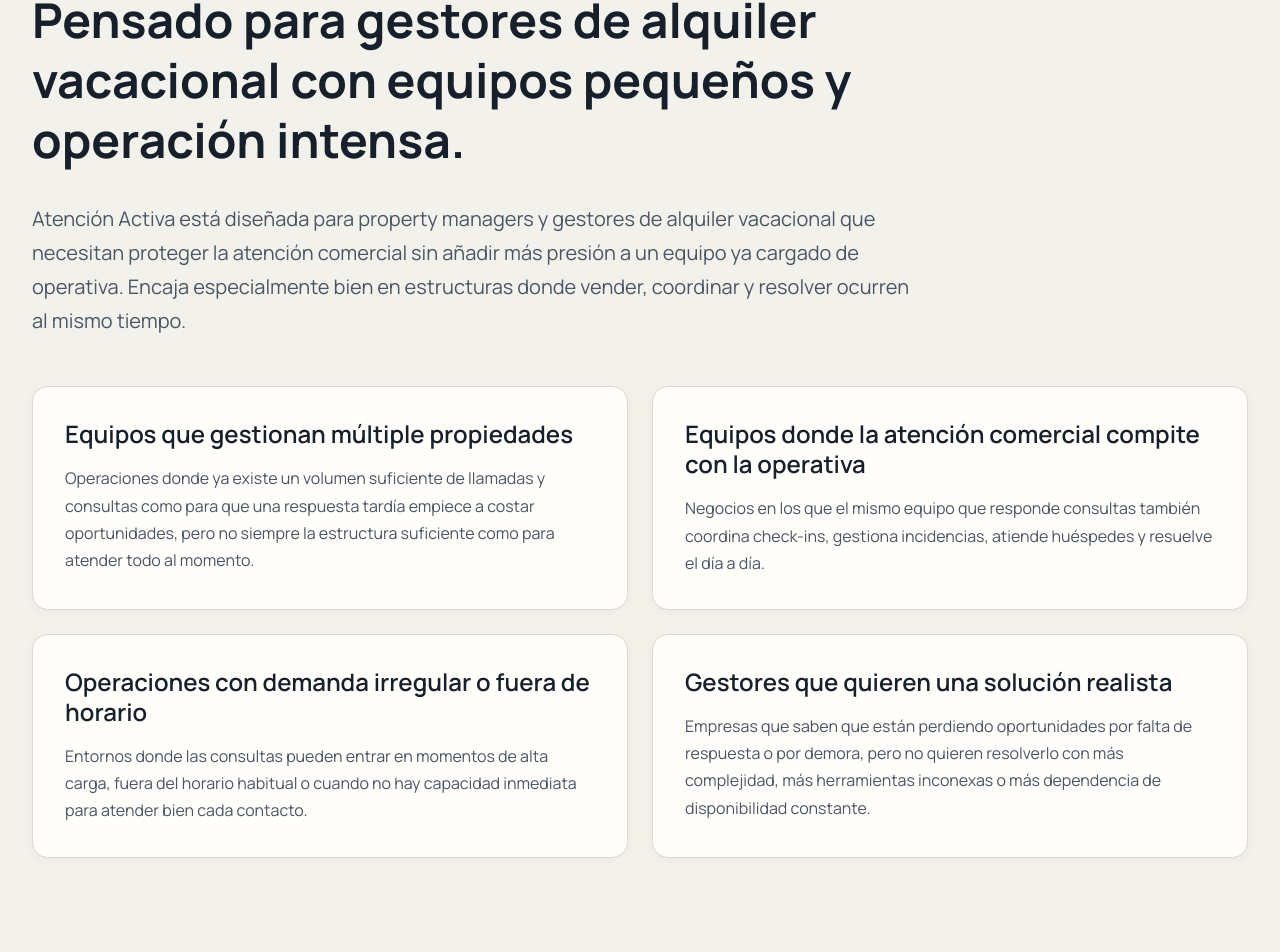
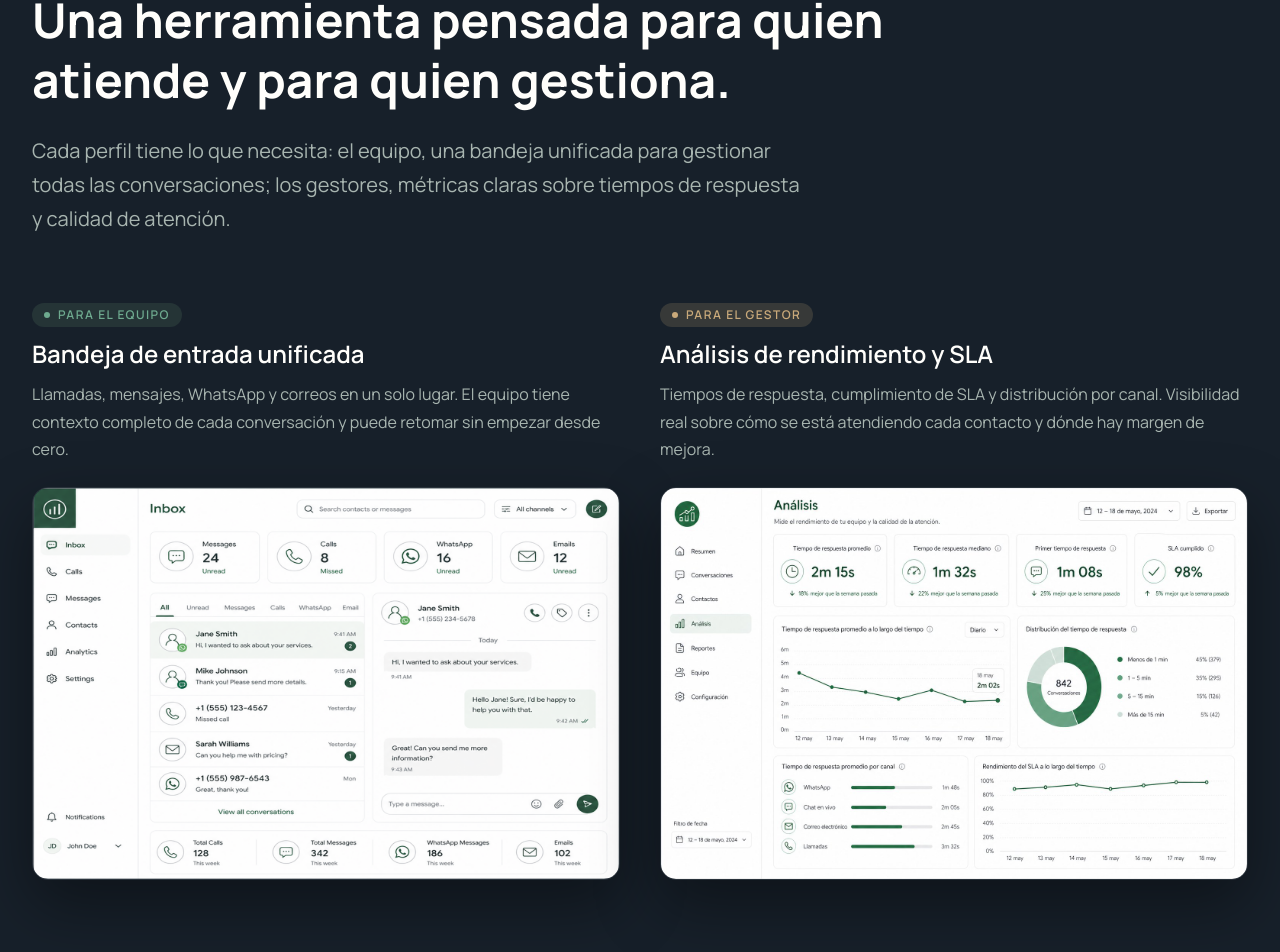
Before and after one commit to Phase4Labs/atencion_activa_web, a React (Vite) app: page / in a window 1280 px wide. Shown: the part 3138-4090 px from the top of the page. Built offline with nearby package versions, Linux system fonts and the light colour scheme; no server answers.

Commit message:
adding a section in the front page for the app

```diff
--- /dev/null
+++ b/src/app/components/VistaProducto.tsx
@@ -0,0 +1,145 @@
+export function VistaProducto() {
+  return (
+    <section
+      className="py-20 lg:py-28"
+      style={{ backgroundColor: "#17202A" }}
+    >
+      <div className="max-w-7xl mx-auto px-6 lg:px-8">
+        {/* Eyebrow */}
+        <div
+          className="text-xs uppercase tracking-widest mb-4"
+          style={{
+            color: "#C9A97A",
+            fontWeight: 600,
+            letterSpacing: "0.15em",
+          }}
+        >
+          La plataforma en detalle
+        </div>
+
+        {/* Title */}
+        <h2
+          className="text-3xl lg:text-4xl xl:text-5xl mb-6 leading-tight max-w-4xl"
+          style={{ color: "#FFFEFB", fontWeight: 700 }}
+        >
+          Una herramienta pensada para quien atiende y para quien gestiona.
+        </h2>
+
+        {/* Intro */}
+        <p
+          className="text-lg lg:text-xl mb-16 leading-relaxed max-w-3xl"
+          style={{ color: "#A8B5B0", lineHeight: "1.7" }}
+        >
+          Cada perfil tiene lo que necesita: el equipo, una bandeja unificada
+          para gestionar todas las conversaciones; los gestores, métricas claras
+          sobre tiempos de respuesta y calidad de atención.
+        </p>
+
+        {/* Two-column layout */}
+        <div className="grid lg:grid-cols-2 gap-10">
+          {/* Members / Team view */}
+          <div className="flex flex-col gap-6">
+            <div>
+              <div
+                className="inline-flex items-center gap-2 text-xs uppercase tracking-widest mb-3 px-3 py-1 rounded-full"
+                style={{
+                  backgroundColor: "rgba(63, 90, 79, 0.35)",
+                  color: "#6EAA8F",
+                  fontWeight: 600,
+                  letterSpacing: "0.12em",
+                }}
+              >
+                <span
+                  className="w-1.5 h-1.5 rounded-full"
+                  style={{ backgroundColor: "#6EAA8F" }}
+                />
+                Para el equipo
+              </div>
+              <h3
+                className="text-xl lg:text-2xl mb-3 leading-tight"
+                style={{ color: "#FFFEFB", fontWeight: 600 }}
+              >
+                Bandeja de entrada unificada
+              </h3>
+              <p
+                className="text-base leading-relaxed"
+                style={{ color: "#A8B5B0", lineHeight: "1.7" }}
+              >
+                Llamadas, mensajes, WhatsApp y correos en un solo lugar. El
+                equipo tiene contexto completo de cada conversación y puede
+                retomar sin empezar desde cero.
+              </p>
+            </div>
+
+            {/* Screenshot */}
+            <div
+              className="rounded-2xl overflow-hidden"
+              style={{
+                border: "1px solid rgba(255,255,255,0.08)",
+                boxShadow: "0 24px 64px rgba(0, 0, 0, 0.4)",
+              }}
+            >
+              <img
+                src="/imgs/scene-04.png"
+                alt="Vista del equipo – bandeja de entrada unificada con mensajes, llamadas y WhatsApp"
+                className="w-full h-auto block"
+                style={{ display: "block" }}
+              />
+            </div>
+          </div>
+
+          {/* Managers / Analytics view */}
+          <div className="flex flex-col gap-6">
+            <div>
+              <div
+                className="inline-flex items-center gap-2 text-xs uppercase tracking-widest mb-3 px-3 py-1 rounded-full"
+                style={{
+                  backgroundColor: "rgba(201, 169, 122, 0.18)",
+                  color: "#C9A97A",
+                  fontWeight: 600,
+                  letterSpacing: "0.12em",
+                }}
+              >
+                <span
+                  className="w-1.5 h-1.5 rounded-full"
+                  style={{ backgroundColor: "#C9A97A" }}
+                />
+                Para el gestor
+              </div>
+              <h3
+                className="text-xl lg:text-2xl mb-3 leading-tight"
+                style={{ color: "#FFFEFB", fontWeight: 600 }}
+              >
+                Análisis de rendimiento y SLA
+              </h3>
+              <p
+                className="text-base leading-relaxed"
+                style={{ color: "#A8B5B0", lineHeight: "1.7" }}
+              >
+                Tiempos de respuesta, cumplimiento de SLA y distribución por
+                canal. Visibilidad real sobre cómo se está atendiendo cada
+                contacto y dónde hay margen de mejora.
+              </p>
+            </div>
+
+            {/* Screenshot */}
+            <div
+              className="rounded-2xl overflow-hidden"
+              style={{
+                border: "1px solid rgba(255,255,255,0.08)",
+                boxShadow: "0 24px 64px rgba(0, 0, 0, 0.4)",
+              }}
+            >
+              <img
+                src="/imgs/scene-08-spanish.png"
+                alt="Vista del gestor – panel de análisis con tiempos de respuesta, SLA y métricas por canal"
+                className="w-full h-auto block"
+                style={{ display: "block" }}
+              />
+            </div>
+          </div>
+        </div>
+      </div>
+    </section>
+  );
+}
--- a/src/app/pages/Home.tsx
+++ b/src/app/pages/Home.tsx
@@ -2,6 +2,7 @@
 import { Hero } from '../components/Hero';
 import { Problema } from '../components/Problema';
 import { Solucion } from '../components/Solucion';
+import { VistaProducto } from '../components/VistaProducto';
 import { ParaQuien } from '../components/ParaQuien';
 import { EncajeOperativo } from '../components/EncajeOperativo';
 import { Resultados } from '../components/Resultados';
@@ -18,6 +19,7 @@
       <Hero />
       <Problema />
       <Solucion />
+      <VistaProducto />
       <ParaQuien />
       <EncajeOperativo />
       <Resultados />
```
Also changed, not shown: public/imgs/scene-04.png (added), public/imgs/scene-08-spanish.png (added).
